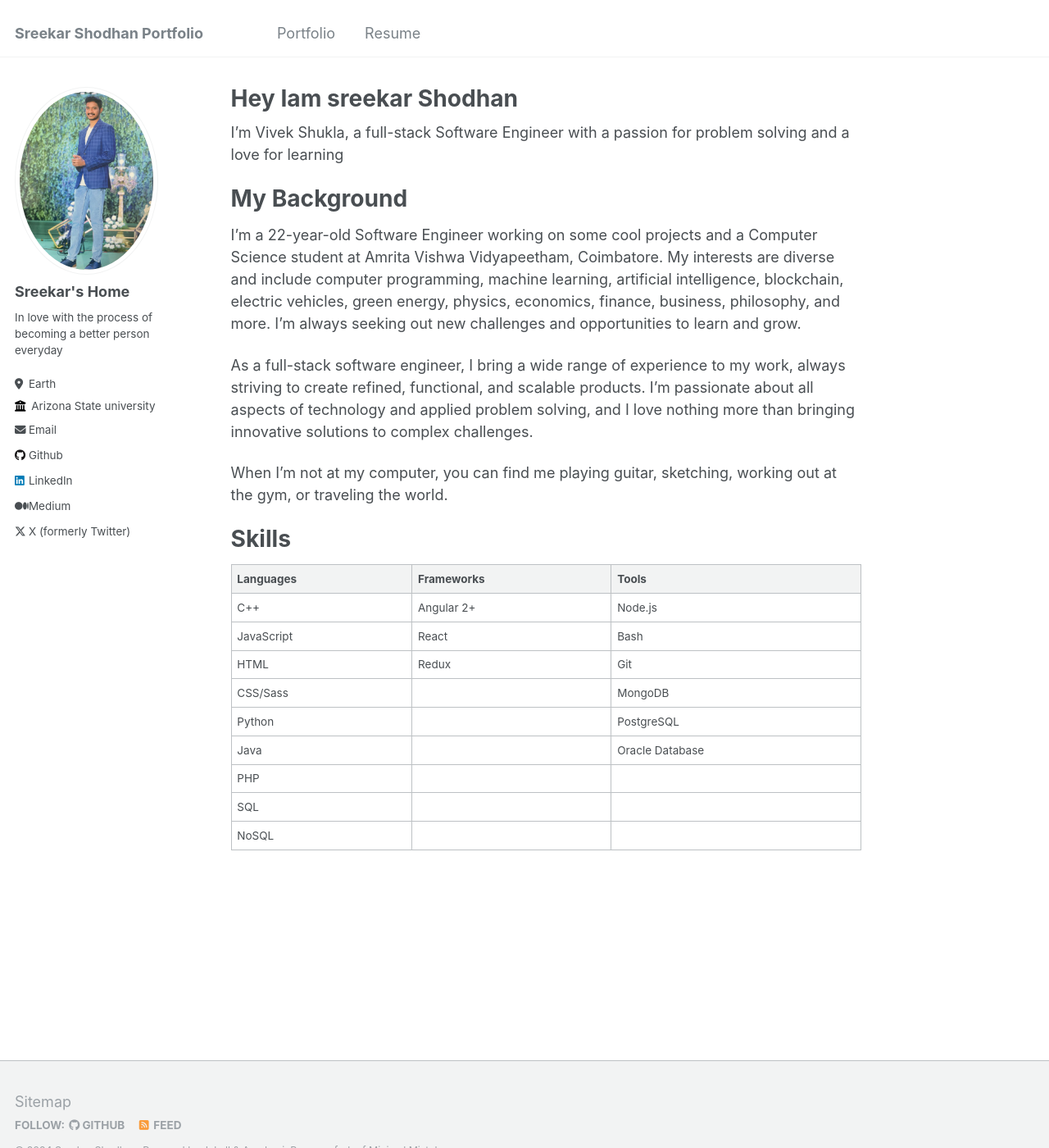
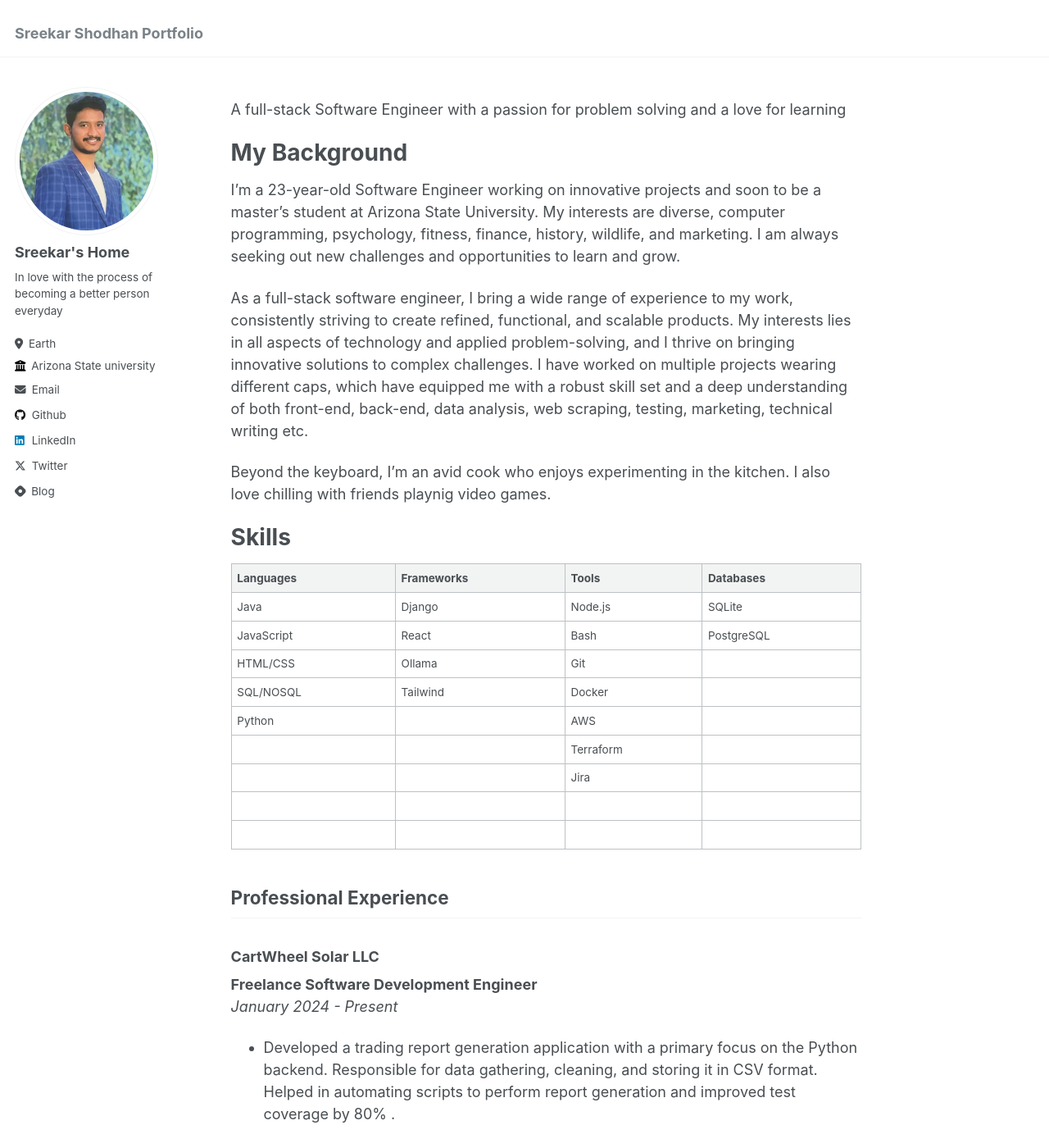
Before and after one commit to Sreekar-Shodhan/sreekar-shodhan.github.io, a Jekyll site: the page built from _pages/about.md, in a window 1280 px wide and 1400 px high. Shown: the whole window at 82% size. Built offline with Jekyll 4.4.1, drawn with Linux system fonts in a browser that asks for light colours; some of the changed text lies outside the part shown.

Commit message:
finished basic portfolio

```diff
--- a/_config.yml
+++ b/_config.yml
@@ -13,7 +13,7 @@ title_separator          : "-"
 name                     : &name "Sreekar Shodhan"
 description              : &description "personal description"
 url                      : https://sreekar-shodhan.github.io # the base hostname & protocol for your site e.g. "https://mmistakes.github.io"
-baseurl                  : "" # the subpath of your site, e.g. "/blog"
+baseurl                  :  # the subpath of your site, e.g. "/blog"
 repository               : "academicpages/academicpages.github.io"
 
 # Site Author - The following control what appear as part of the author content on the side bar.
@@ -21,12 +21,12 @@ repository               : "academicpages/academicpages.github.io"
 #               Additional customization can be done by editing /_includes/author-profile.html
 author:
   # Biographic information
-  avatar           : "allDP.jpeg"
+  avatar           : "DP.png"
   name             : "Sreekar's Home"
   bio              : "In love with the process of becoming a better person everyday"
   location         : "Earth"
   employer         : "Arizona State university"
-  uri              : # URL
+  uri              : #URL
   email            : "ssmanuka@asu.edu"
 
   # Academic websites
@@ -58,7 +58,7 @@ author:
   lastfm           : # Username
   linkedin         : 'sreekar-shodhan/' # Username
   mastodon         : # URL
-  medium           : 'blog.sreekarshodhan.co'
+  medium           : # Username
   pinterest        : # Username
   soundcloud       : # Username
   steam            : # Username
@@ -129,9 +129,9 @@ og_image                 :  # Open Graph/Twitter default site image
 # For specifying social profiles
 # - https://developers.google.com/structured-data/customize/social-profiles
 social:
-  type                   : # Person or Organization (defaults to Person)
-  name                   : # If the user or organization name differs from the site's name
-  links: # An array of links to social media profiles
+  type                   : Blog # Person or Organization (defaults to Person)
+  name                   : Hashnode # If the user or organization name differs from the site's name
+  links                  : ['blog.sreekarshodhan.co'] # An array of links to social media profiles
 
 
 # Analytics
--- a/_data/ui-text.yml
+++ b/_data/ui-text.yml
@@ -25,7 +25,7 @@ en: &DEFAULT_EN
   feed_label                 : "Feed"
   powered_by                 : "Powered by"
   website_label              : "Website"
-  email_label                : "Email"
+  email_label                : " Email"
   recent_posts               : "Recent Posts"
   undefined_wpm              : "Undefined parameter words_per_minute at _config.yml"
   comment_form_info          : "Your email address will not be published. Required fields are marked"
--- a/_includes/author-profile.html
+++ b/_includes/author-profile.html
@@ -71,7 +71,7 @@
         <li><a href="https://dribbble.com/{{ author.dribbble }}"><i class="fab fa-fw fa-dribbble icon-pad-right" aria-hidden="true"></i>Dribbble</a></li>
       {% endif %}
       {% if author.github %}
-        <li><a href="https://github.com/{{ author.github }}"><i class="fab fa-fw fa-github icon-pad-right" aria-hidden="true"></i>Github</a></li>
+        <li><a href="https://github.com/{{ author.github }}"><i class="fab fa-fw fa-github icon-pad-right" aria-hidden="true"></i> Github</a></li>
       {% endif %}
       {% if author.kaggle %}
         <li><a href="https://kaggle.com/{{ author.kaggle }}"><i class="fab fa-fw fa-kaggle icon-pad-right" aria-hidden="true"></i>Kaggle</a></li>
@@ -109,7 +109,7 @@
         <li><a href="https://lastfm.com/user/{{ author.lastfm }}"><i class="fab fa-fw fa-lastfm icon-pad-right" aria-hidden="true"></i>Last.fm</a></li>
       {% endif %}
       {% if author.linkedin %}
-        <li><a href="https://www.linkedin.com/in/{{ author.linkedin }}"><i class="fab fa-fw fa-linkedin icon-pad-right" aria-hidden="true"></i>LinkedIn</a></li>
+        <li><a href="https://www.linkedin.com/in/{{ author.linkedin }}"><i class="fab fa-fw fa-linkedin icon-pad-right" aria-hidden="true"></i> LinkedIn</a></li>
       {% endif %}
       {% if author.mastodon %}
         <li><a href="{{ author.mastodon }}"><i class="fab fa-fw fa-mastodon icon-pad-right" aria-hidden="true"></i>Mastodon</a></li>
@@ -133,7 +133,7 @@
         <li><a href="https://{{ author.tumblr }}.tumblr.com"><i class="fab fa-fw fa-tumblr icon-pad-right" aria-hidden="true"></i>Tumblr</a></li>
       {% endif %}
       {% if author.twitter %}
-        <li><a href="https://twitter.com/{{ author.twitter }}"><i class="fab fa-fw fa-x-twitter icon-pad-right" aria-hidden="true"></i>X (formerly Twitter)</a></li>
+        <li><a href="https://twitter.com/{{ author.twitter }}"><i class="fab fa-fw fa-x-twitter icon-pad-right" aria-hidden="true"></i> Twitter</a></li>
       {% endif %}
       {% if author.vine %}
         <li><a href="https://vine.co/u/{{ author.vine }}"><i class="fab fa-fw fa-vine icon-pad-right" aria-hidden="true"></i>Vine</a></li>
@@ -153,6 +153,8 @@
       {% if author.zhihu %}
       <li><a href="{{ author.zhihu }}"><i class="fab fa-fw fa-zhihu icon-pad-right" aria-hidden="true"></i>Zhihu</a></li>
       {% endif %}
+      <li><a href="https://blog.sreekarshodhan.co"><i class="fa-brands fa-hashnode icon-pad-right" aria-hidden="true"></i>Blog</a></li>
+
     </ul>
   </div>
 </div>
--- a/_pages/about.md
+++ b/_pages/about.md
@@ -1,34 +1,62 @@
 ---
 permalink: /
-title: "Hey Iam sreekar Shodhan"
+title: ""
 author_profile: true
 redirect_from:
   - /about/
   - /about.html
 ---
 
-I'm Vivek Shukla, a full-stack Software Engineer with a passion for problem solving and a love for learning
+A full-stack Software Engineer with a passion for problem solving and a love for learning
 
 My Background
 ======
 
-I'm a 22-year-old Software Engineer working on some cool projects and a Computer Science student at Amrita Vishwa Vidyapeetham, Coimbatore. My interests are diverse and include computer programming, machine learning, artificial intelligence, blockchain, electric vehicles, green energy, physics, economics, finance, business, philosophy, and more. I'm always seeking out new challenges and opportunities to learn and grow.
+I’m a 23-year-old Software Engineer working on innovative projects and soon to be a master’s student at Arizona State University. My interests are diverse, computer programming, psychology, fitness, finance, history, wildlife, and marketing. I am always seeking out new challenges and opportunities to learn and grow.
 
-As a full-stack software engineer, I bring a wide range of experience to my work, always striving to create refined, functional, and scalable products. I'm passionate about all aspects of technology and applied problem solving, and I love nothing more than bringing innovative solutions to complex challenges.
+As a full-stack software engineer, I bring a wide range of experience to my work, consistently striving to create refined, functional, and scalable products. My interests lies in all aspects of technology and applied problem-solving, and I thrive on bringing innovative solutions to complex challenges. I have worked on multiple projects wearing different caps, which have equipped me with a robust skill set and a deep understanding of both front-end, back-end, data analysis, web scraping, testing, marketing, technical writing etc.
 
-When I'm not at my computer, you can find me playing guitar, sketching, working out at the gym, or traveling the world.
+Beyond the keyboard, I’m an avid cook who enjoys experimenting in the kitchen. I also love chilling with friends playnig video games.
 
 Skills
 ======
 
-| Languages   | Frameworks | Tools           |
-|-------------|------------|-----------------|
-| C++         | Angular 2+ | Node.js         |
-| JavaScript  | React      | Bash            |
-| HTML        | Redux      | Git             |
-| CSS/Sass    |            | MongoDB         |
-| Python      |            | PostgreSQL      |
-| Java        |            | Oracle Database |
-| PHP         |            |                 |
-| SQL         |            |                 |
-| NoSQL       |            |                 |
+| Languages   | Frameworks | Tools           | Databases   |
+|-------------|------------|-----------------|-------------|
+| Java        | Django     | Node.js         |SQLite       |
+| JavaScript  | React      | Bash            |PostgreSQL   |
+| HTML/CSS    | Ollama     | Git             |             |
+| SQL/NOSQL   | Tailwind   | Docker          |             |
+| Python      |            | AWS             |             |
+|             |            | Terraform       |             |
+|             |            | Jira            |             |
+|             |            |                 |             |
+|             |            |                 |             |
+
+
+## Professional Experience
+
+### CartWheel Solar LLC
+**Freelance Software Development Engineer**
+*January 2024 - Present*
+- Developed a trading report generation application with a primary focus on the Python backend. Responsible for data gathering, cleaning, and storing it in CSV format. Helped in automating scripts to perform report generation and improved test coverage by 80% .
+
+### Koinx
+**Crypto Research Intern**
+*September 2022 - August 2023*
+- Collaborated with the development team and design team improving a crypto taxation platform.
+- Researched and analyzed crypto trading platforms, conducted real-time trading, and generated comprehensive reports.
+- Handled the collection, cleaning, and storage of data in CSV format.
+- Authored over 50 blog posts on crypto taxation, leveraging Koinx's platform.
+
+## Experiential Learning Experience
+
+### Asha Foundation Funding Analysis
+*May 2024 - Present*
+- Collected funding data from the Asha Foundation's website using BeautifulSoup and Python.
+- Analyzed the funding report, providing insights into the distribution of resources and the impact of funding initiatives.
+
+### Health Report Analysis
+*January 2024 - March 2024*
+- Processed and analyzed personal health records.
+- Created a web application using Streamlit to showcase the analysis, significantly reducing the time spent carrying large volumes of paperwork to medical appointments.
```
Also changed, not shown: _data/navigation.yml (+6 -6 lines), images/DP.png (added).
